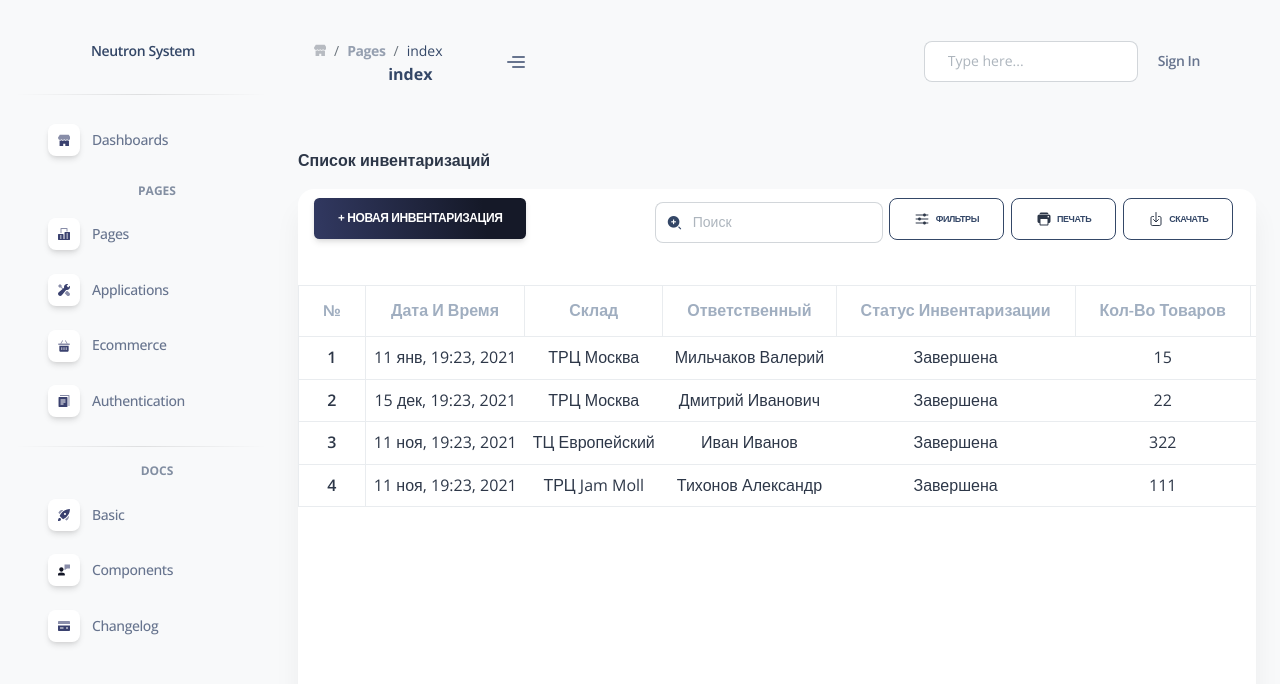
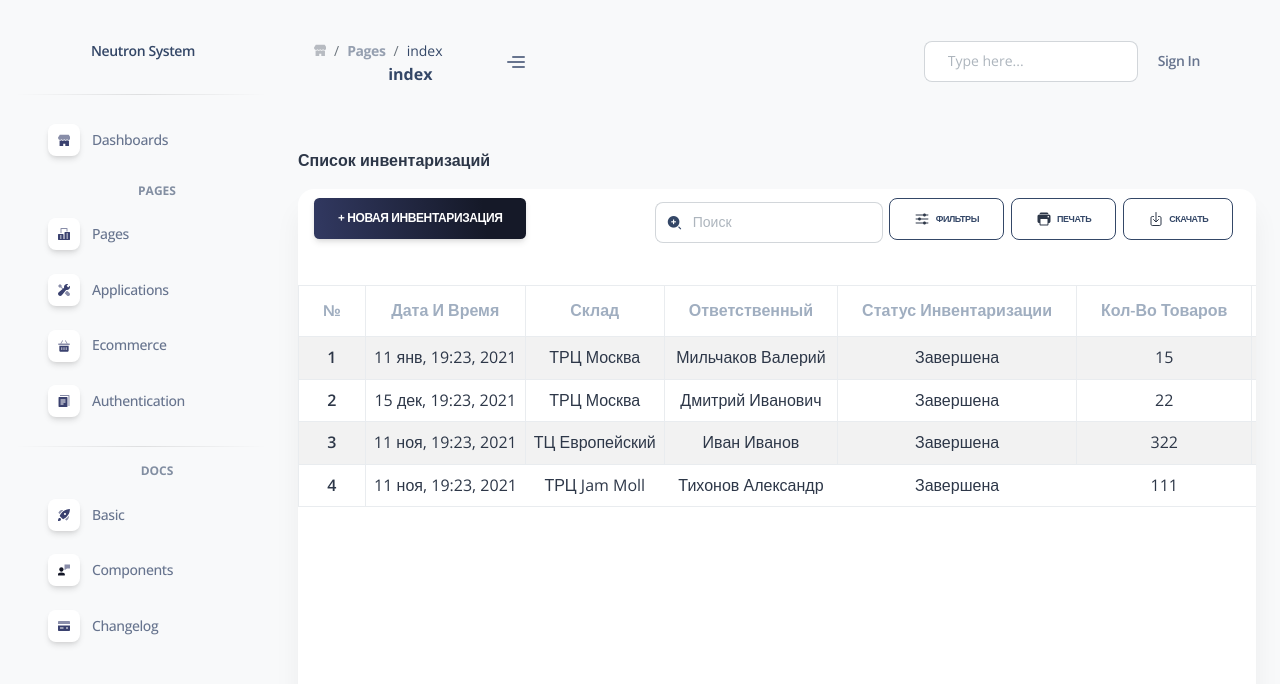
Before and after one commit to VladNeutron/n-system, a Vue app: page /inv-list in a window 1280 px wide. Shown: the top 684 px of the page. Built offline with nearby package versions, Linux system fonts and the light colour scheme; a web font is replaced by a local one.

Commit message:
stripedtable

```diff
--- a/src/views/InventoryListView.vue
+++ b/src/views/InventoryListView.vue
@@ -56,7 +56,7 @@
             </div>
             <div class="inv__block">
               <div class="inv__content">
-                <table class="table table-bordered table-hover">
+                <table class="table table-bordered table-hover table-striped">
                   <thead>
                     <tr>
                       <th scope="col" class="th__col">№</th>
@@ -68,8 +68,8 @@
                       <th scope="col" class="th__col"></th>
                     </tr>
                   </thead>
-                  <tbody v-for="(item, i) in items" :key="item">
-                    <tr>
+                  <tbody>
+                    <tr v-for="(item, i) in items" :key="item">
                       <th scope="row">{{ i + 1 }}</th>
                       <td>{{ item.date }}</td>
                       <td>{{ item.place }}</td>
```
